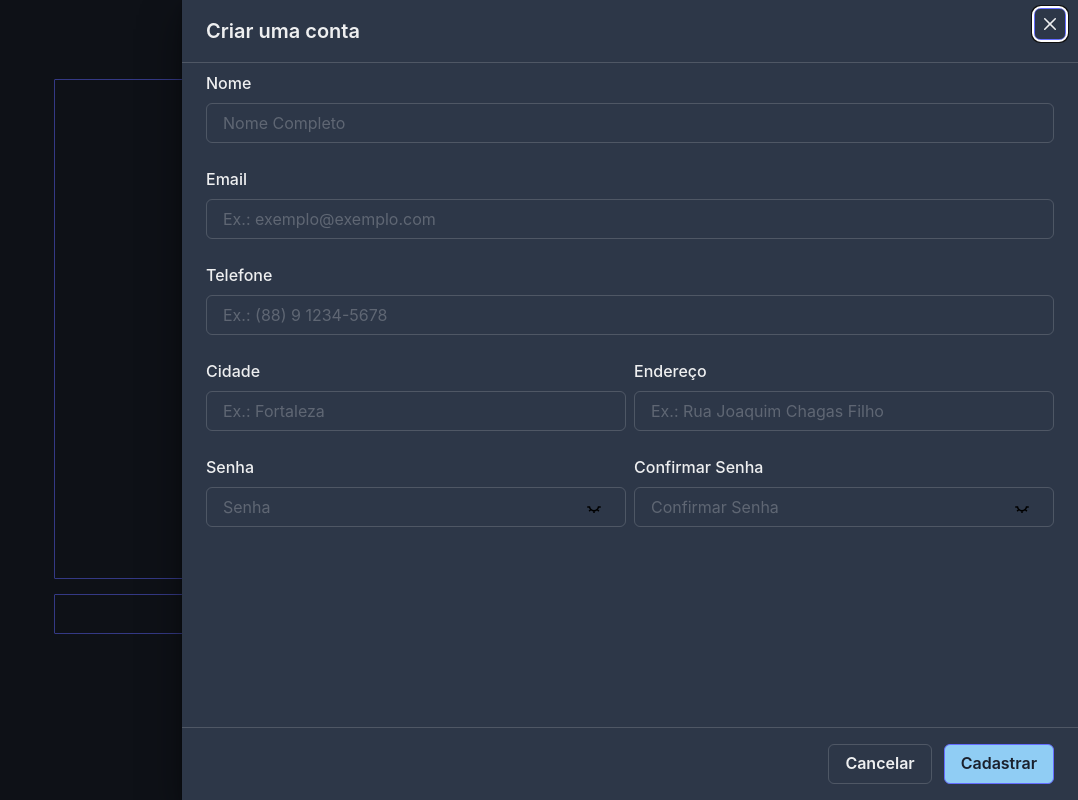
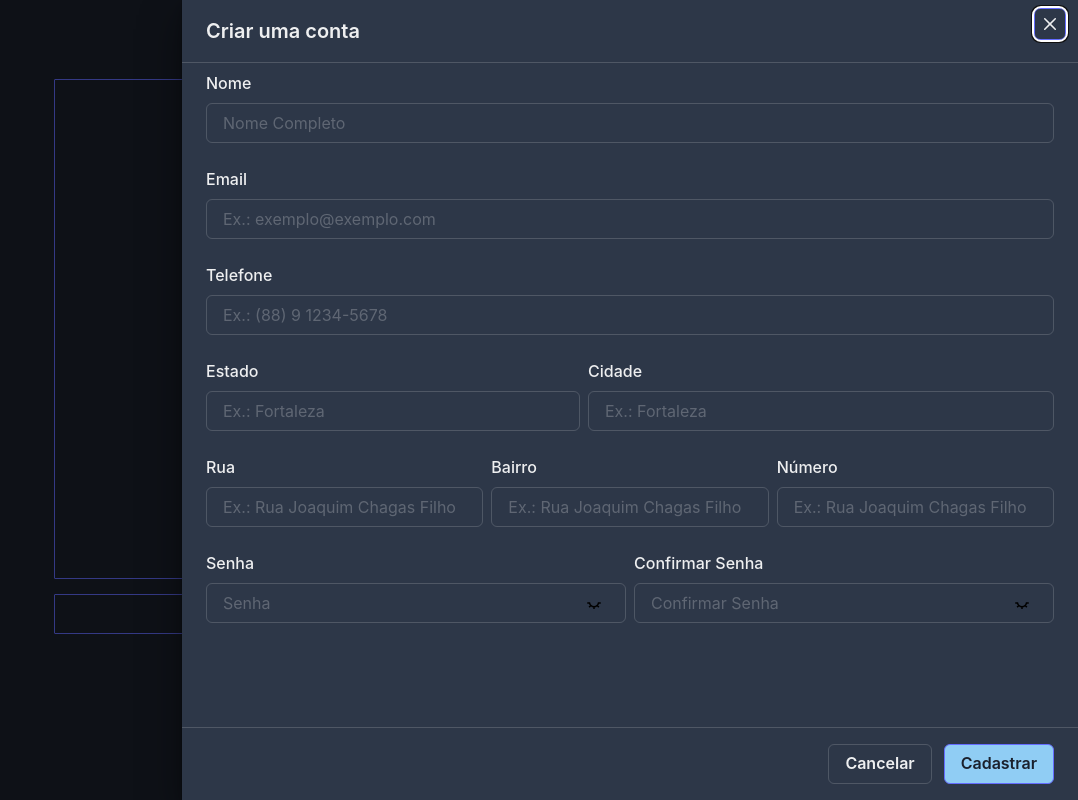
Before and after one commit to CooperLove/allC-FrontEnd, a React (Vite) app: page / in a window 1280 px wide. Both pictures are taken after a click on the button "Registre-se". Shown: the whole page, without its empty margins (202-1280 px from the left). Built offline with nearby package versions, Linux system fonts and the light colour scheme.

Commit message:
Feat/redux store (#5)
* feat: Redux and React Router

* feat: User Redux

Successfully passed user info to redux store and accessed it on different pages

* chore: add name attribute

```diff
--- a/src/components/Drawer.tsx
+++ b/src/components/Drawer.tsx
@@ -58,6 +58,7 @@ function ChakraDrawer() {
                   <FormLabel htmlFor="registration-username">Nome</FormLabel>
                   <Input
                     id="username"
+                    name="username"
                     isRequired
                     placeholder="Nome Completo"
                     onChange={(e) => (user.fullName = e.target.value)}
@@ -68,6 +69,7 @@ function ChakraDrawer() {
                   <FormLabel htmlFor="registration-email">Email</FormLabel>
                   <Input
                     id="email"
+                    name="email"
                     isRequired
                     placeholder="Ex.: exemplo@exemplo.com"
                     onChange={(e) => (user.email = e.target.value)}
@@ -80,6 +82,7 @@ function ChakraDrawer() {
                   </FormLabel>
                   <Input
                     id="cellphone"
+                    name="cellphone"
                     isRequired
                     placeholder="Ex.: (88) 9 1234-5678"
                     onChange={(e) => (user.phoneNumber = e.target.value)}
@@ -88,20 +91,60 @@ function ChakraDrawer() {
 
                 <Stack direction={"row"} justifyContent={"space-between"}>
                   <Box flexGrow={1}>
-                    <FormLabel htmlFor="registration-city">Cidade</FormLabel>
+                    <FormLabel htmlFor="registration-city">Estado</FormLabel>
                     <Input
-                      id="city"
+                      id="state"
+                      name="state"
                       isRequired
                       placeholder="Ex.: Fortaleza"
                       onChange={(e) => (user.city = e.target.value)}
                     />
                   </Box>
+                  <Box flexGrow={2}>
+                    <FormLabel htmlFor="registration-city">Cidade</FormLabel>
+                    <Input
+                      id="city"
+                      name="city"
+                      isRequired
+                      placeholder="Ex.: Fortaleza"
+                      onChange={(e) => (user.city = e.target.value)}
+                    />
+                  </Box>
+                </Stack>
 
+                <Stack direction={"row"}>
                   <Box flexGrow={1}>
-                    <FormLabel htmlFor="registration-address">
-                      Endereço
+                    <FormLabel htmlFor="registration-street">Rua</FormLabel>
+                    <Input
+                      id="street"
+                      name="street"
+                      isRequired
+                      placeholder="Ex.: Rua Joaquim Chagas Filho"
+                      onChange={(e) => (user.address = e.target.value)}
+                    />
+                  </Box>
+                  <Box flexGrow={1}>
+                    <FormLabel htmlFor="registration-district">
+                      Bairro
                     </FormLabel>
                     <Input
+                      id="district"
+                      name="district"
+                      isRequired
+                      placeholder="Ex.: Rua Joaquim Chagas Filho"
+                      onChange={(e) => (user.address = e.target.value)}
+                    />
+                  </Box>
+                  <Box flexShrink={1}>
+                    <FormLabel htmlFor="registration-house-number">
+                      Número
+                    </FormLabel>
+                    <Input
+                      id="houseNumber"
+                      name="houseNumber"
+                      isRequired
+                      placeholder="158"
+                      onChange={(e) => (user.address = e.target.value)}
                       id="address"
                       isRequired
                       placeholder="Ex.: Rua Joaquim Chagas Filho"
@@ -113,14 +156,22 @@ function ChakraDrawer() {
                 <Stack direction={"row"} justifyContent={"space-between"}>
                   <Box flexGrow={1}>
                     <FormLabel htmlFor="registration-password">Senha</FormLabel>
-                    <PasswordInput placeholder="Senha" />
+                    <PasswordInput
+                      id="password"
+                      name="password"
+                      placeholder="Senha"
+                    />
                   </Box>
 
                   <Box flexGrow={1}>
                     <FormLabel htmlFor="registration-confirm-password">
                       Confirmar Senha
                     </FormLabel>
-                    <PasswordInput placeholder="Confirmar Senha" />
+                    <PasswordInput
+                      id="confirmPassword"
+                      name="confirmPassword"
+                      placeholder="Confirmar Senha"
+                    />
                   </Box>
                 </Stack>
               </Stack>
--- a/src/components/PasswordInput.tsx
+++ b/src/components/PasswordInput.tsx
@@ -27,6 +27,8 @@ function PasswordInput(props: IPasswordInputProps) {
           size="lg"
           onClick={handleClick}
           backgroundColor={"transparent"}
+          id={props.id}
+          name={props.name}
           leftIcon={
             show ? (
               <IconContext.Provider
--- a/src/props/IPasswordInputProps.ts
+++ b/src/props/IPasswordInputProps.ts
@@ -1,4 +1,6 @@
 interface IPasswordInputProps {
+  id?: string;
+  name?: string;
   placeholder: string;
   required?: boolean | false;
   maxLength?: number;
```
